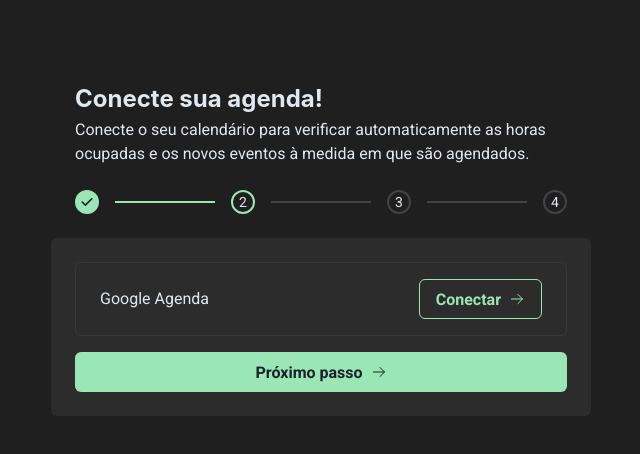
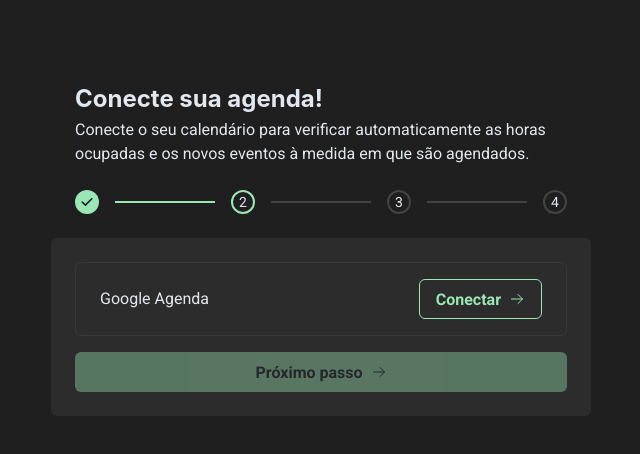
Before and after one commit to arroiz/callendar, a Next.js app: page /register/connect-calendar in a window 1280 px wide. Shown: the top 454 px of the page, without its empty margins (319-959 px from the left). Built offline with nearby package versions, Linux system fonts and the light colour scheme; no server answers.

Commit message:
feat: add connect calendar page validations

```diff
--- a/src/pages/register/connect-calendar.tsx
+++ b/src/pages/register/connect-calendar.tsx
@@ -12,16 +12,26 @@ import {
   Text,
   useSteps,
 } from '@chakra-ui/react';
-import { ArrowRight } from 'phosphor-react';
-import { signIn } from 'next-auth/react';
+import { ArrowRight, Check } from 'phosphor-react';
+import { signIn, useSession } from 'next-auth/react';
+import { useRouter } from 'next/router';
 
 const steps = [1, 2, 3, 4];
 
 export default function ConnectCalendar() {
+  const session = useSession();
+  const router = useRouter();
   const { activeStep } = useSteps({
     index: 1,
     count: steps.length,
   });
+
+  const hasAuthError = Boolean(router.query.error);
+  const hasAuthentication = session.status === 'authenticated';
+
+  async function handleConnectCalendar() {
+    await signIn('google');
+  }
 
   return (
     <Flex
@@ -78,13 +88,24 @@ export default function ConnectCalendar() {
           <Button
             colorScheme="green"
             variant="outline"
-            rightIcon={<ArrowRight />}
-            onClick={() => signIn('google')}
+            rightIcon={hasAuthentication ? <Check /> : <ArrowRight />}
+            onClick={handleConnectCalendar}
+            isDisabled={hasAuthentication}
           >
-            Conectar
+            {hasAuthentication ? 'Conectado' : 'Conectar'}
           </Button>
         </Flex>
-        <Button colorScheme="green" rightIcon={<ArrowRight />}>
+        {hasAuthError ? (
+          <Text color="red.400" size="sm">
+            Falha ao se conectar ao Google, verifique se você habilitou as
+            permissões de acesso ao Google Calendar.
+          </Text>
+        ) : null}
+        <Button
+          colorScheme="green"
+          rightIcon={<ArrowRight />}
+          isDisabled={!hasAuthentication}
+        >
           Próximo passo
         </Button>
       </Flex>
```
